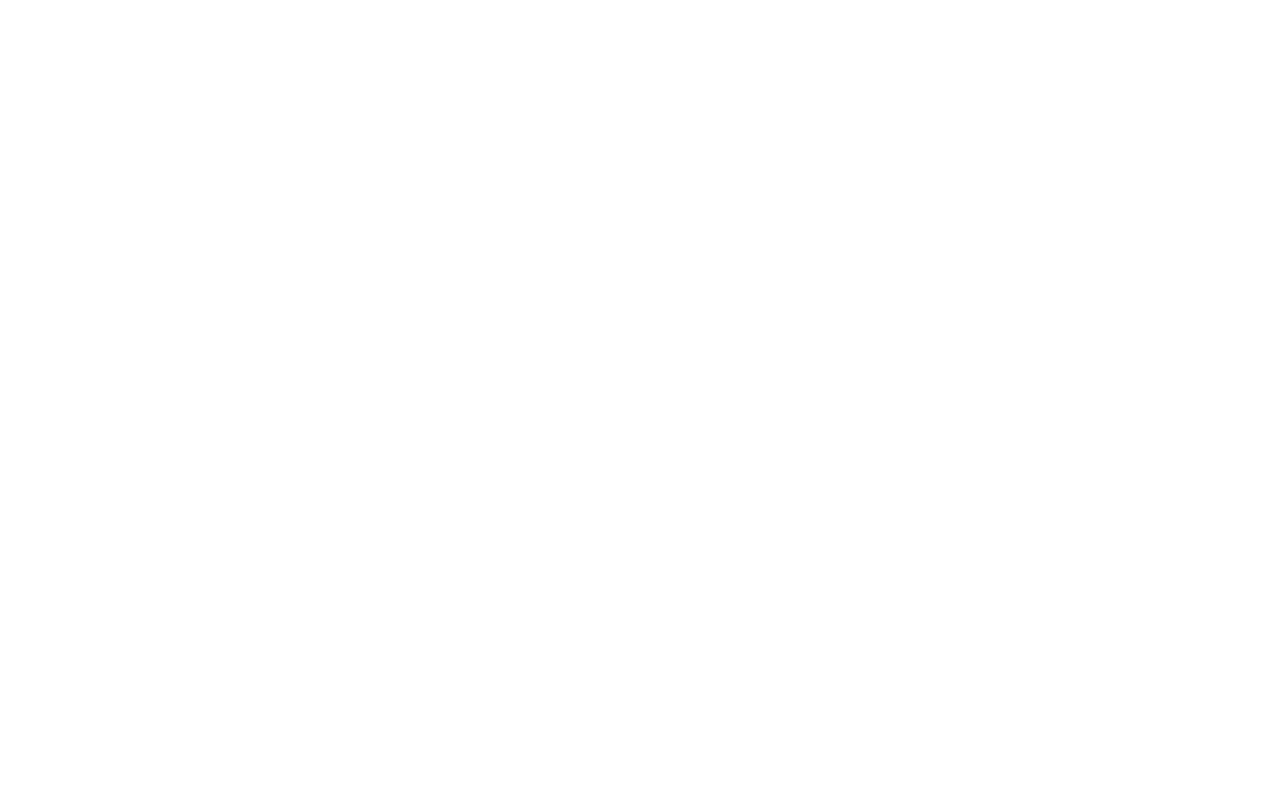
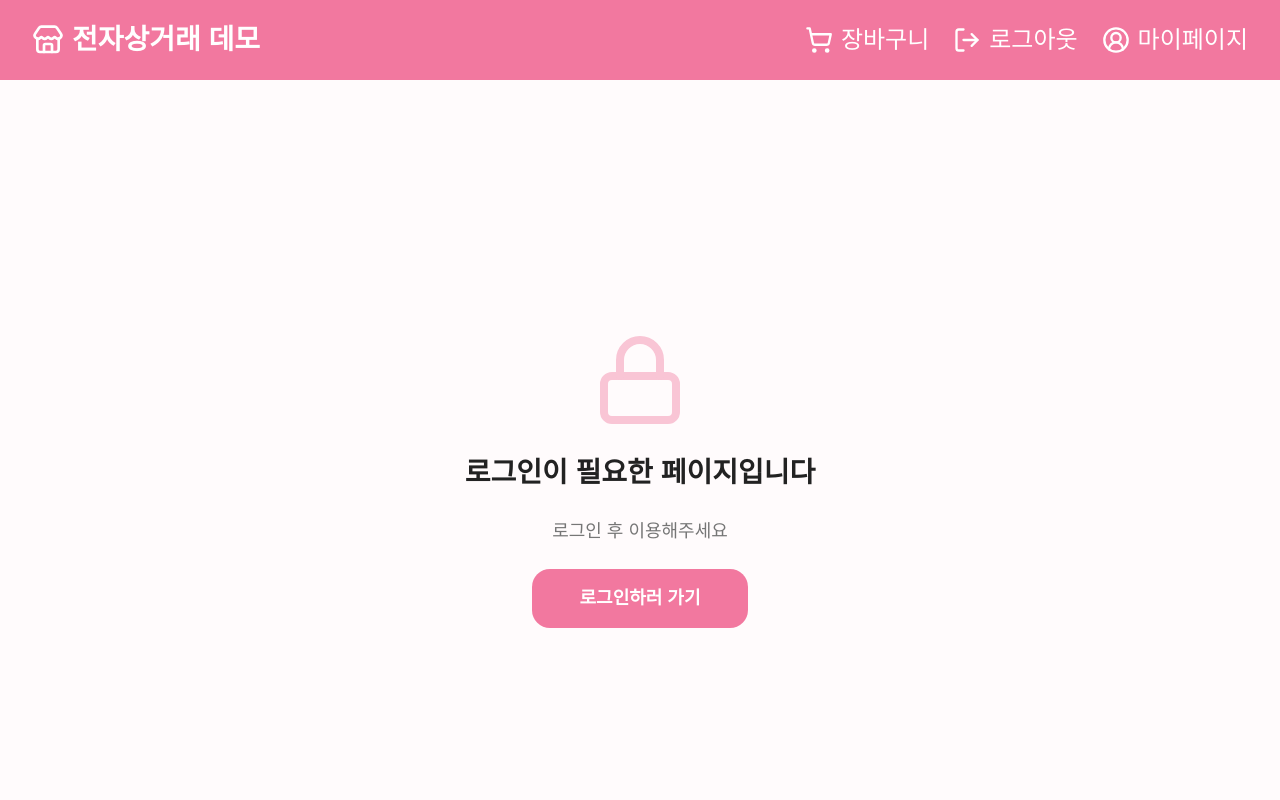
Before and after one commit to GDG-on-Campus-KNU/winter-sprint-5.5st-team1-fe, a React (Vite) app: page /mypage in a window 1280 px wide. Before the commit this address had no page. Shown: the top 800 px of the page. Built offline with nearby package versions, Linux system fonts and the light colour scheme.

Commit message:
fix:충돌해결

```diff
--- a/package.json
+++ b/package.json
@@ -13,6 +13,7 @@
   },
   "dependencies": {
     "@tailwindcss/postcss": "^4.1.18",
+    "@tanstack/react-query": "^5.90.21",
     "axios": "^1.13.5",
     "class-variance-authority": "^0.7.1",
     "clsx": "^2.1.1",
--- a/src/App.tsx
+++ b/src/App.tsx
@@ -7,6 +7,8 @@ import OrderPage from "./pages/order/OrderPage";
 import OrderCompletePage from "./pages/order/OrderCompletePage";
 import CartPage from "./pages/CartPage";
 import ManagePage from "./pages/AdminProductPage";
+import MyPage from "./pages/MyPage";
+import Private from "./components/private";
 
 function App() {
   return (
@@ -21,8 +23,23 @@ function App() {
             path="/order/complete/:orderId"
             element={<OrderCompletePage />}
           />
-          <Route path="/cart" element={<CartPage />} />
           <Route path="/admin/product" element={<ManagePage />} />
+          <Route
+            path="/mypage"
+            element={
+              <Private>
+                <MyPage />
+              </Private>
+            }
+          />
+          <Route
+            path="/cart"
+            element={
+              <Private>
+                <CartPage />
+              </Private>
+            }
+          />
         </Route>
       </Routes>
     </BrowserRouter>
--- a/src/components/header.tsx
+++ b/src/components/header.tsx
@@ -8,30 +8,39 @@ import {
 import { Link } from "react-router-dom";
 import { useCartStore } from "@/stores/cart.store";
 
-type UserRole = "user" | "admin"; // 비로그인 상태일 경우 null
+type UserRole = "user" | "admin";
 
 interface User {
   role: UserRole;
 }
 
 export default function Header() {
-  //const user: User | null = null; // 비로그인 상태
-  const user: User | null = { role: "user" }; // 일반 사용자 로그인 상태
-  //const user: User | null = { role: "admin" }; // 관리자 로그인 상태
+  const user: User | null = { role: "user" };
   const itemCount = useCartStore((state) => state.itemCount);
+
+  const isLoggedIn = !!localStorage.getItem("authToken");
 
   return (
     <header className="flex h-20 w-full items-center justify-between bg-pink-500 px-8 text-white">
-      <div className="flex items-center gap-2 font-semibold text-[28px]">
-        <Store className="w-8 h-8"></Store>
+      <Link
+        to="/"
+        className="flex items-center gap-2 font-semibold text-[28px]"
+      >
+        <Store className="w-8 h-8" />
         전자상거래 데모
-      </div>
+      </Link>
+
       {!user && (
         <div className="flex items-center gap-8 font-medium text-[24px]">
-          <button className="flex items-center">로그인</button>
-          <button className="flex items-center">회원가입</button>
+          <Link to="/login" className="flex items-center">
+            로그인
+          </Link>
+          <Link to="/signup-page" className="flex items-center">
+            회원가입
+          </Link>
         </div>
       )}
+
       {user?.role === "user" && (
         <div className="flex items-center gap-6 font-medium text-[24px]">
           <Link to="/cart" className="flex items-center gap-2">
@@ -43,28 +52,41 @@ export default function Header() {
               </span>
             )}
           </Link>
-          <button className="flex items-center gap-2">
-            <LogOut className="w-7 h-7"></LogOut>
+          <button
+            className="flex items-center gap-2"
+            onClick={() => {
+              localStorage.removeItem("authToken");
+              window.location.href = "/login";
+            }}
+          >
+            <LogOut className="w-7 h-7" />
             로그아웃
           </button>
-          <button className="flex items-center gap-2">
-            <CircleUserRound className="w-7 h-7"></CircleUserRound>
+          <Link to="/mypage" className="flex items-center gap-2">
+            <CircleUserRound className="w-7 h-7" />
             마이페이지
-          </button>
+          </Link>
         </div>
       )}
+
       {user?.role === "admin" && (
         <div className="flex items-center gap-6 font-medium text-[24px]">
           <button className="flex items-center gap-2">
-            <ScrollText className="w-7 h-7"></ScrollText>
+            <ScrollText className="w-7 h-7" />
             상품 관리
           </button>
-          <button className="flex items-center gap-2">
-            <LogOut className="w-7 h-7"></LogOut>
+          <button
+            className="flex items-center gap-2"
+            onClick={() => {
+              localStorage.removeItem("authToken");
+              window.location.href = "/login";
+            }}
+          >
+            <LogOut className="w-7 h-7" />
             로그아웃
           </button>
           <div className="flex items-center gap-2">
-            <CircleUserRound className="w-7 h-7"></CircleUserRound>
+            <CircleUserRound className="w-7 h-7" />
             관리자
           </div>
         </div>
--- /dev/null
+++ b/src/components/private.tsx
@@ -0,0 +1,27 @@
+import { useNavigate } from "react-router-dom";
+import { Lock } from "lucide-react";
+
+export default function Private({ children }: { children: React.ReactNode }) {
+  const token = localStorage.getItem("authToken");
+  const navigate = useNavigate();
+
+  if (!token) {
+    return (
+      <div className="flex min-h-screen flex-col items-center justify-center gap-6 text-gray-300">
+        <Lock className="h-24 w-24 text-pink-300" />
+        <p className="text-[28px] font-bold text-gray-500">
+          로그인이 필요한 페이지입니다
+        </p>
+        <p className="text-[18px]">로그인 후 이용해주세요</p>
+        <button
+          onClick={() => navigate("/login")}
+          className="rounded-2xl bg-pink-500 px-12 py-4 text-[18px] text-white font-semibold hover:bg-pink-400 transition-colors"
+        >
+          로그인하러 가기
+        </button>
+      </div>
+    );
+  }
+
+  return <>{children}</>;
+}
--- a/src/main.tsx
+++ b/src/main.tsx
@@ -1,10 +1,18 @@
-import React from 'react'
-import ReactDOM from 'react-dom/client'
-import App from './App.tsx'
-import './styles/global.css'
+import React from "react";
+import ReactDOM from "react-dom/client";
+import App from "./App.tsx";
+import "./styles/global.css";
+import { NuqsAdapter } from "nuqs/adapters/react-router/v7";
+import { QueryClient, QueryClientProvider } from "@tanstack/react-query";
 
-ReactDOM.createRoot(document.getElementById('root')!).render(
+const queryClient = new QueryClient();
+
+ReactDOM.createRoot(document.getElementById("root")!).render(
   <React.StrictMode>
-    <App />
-  </React.StrictMode>
-)
+    <QueryClientProvider client={queryClient}>
+      <NuqsAdapter>
+        <App />
+      </NuqsAdapter>
+    </QueryClientProvider>
+  </React.StrictMode>,
+);
```
Also changed, not shown: 1 other file (tests, documents, lock files or other folders).
